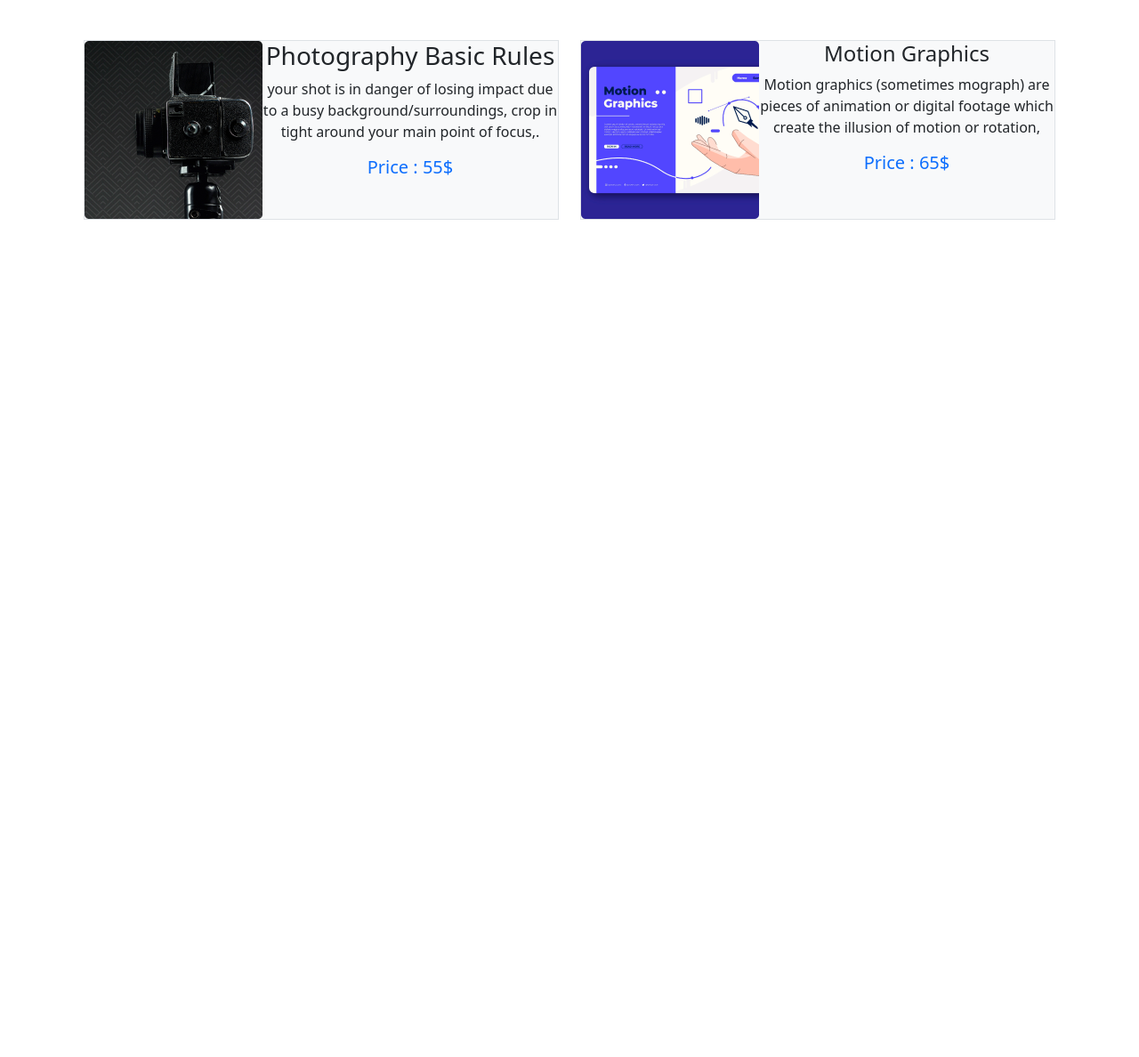
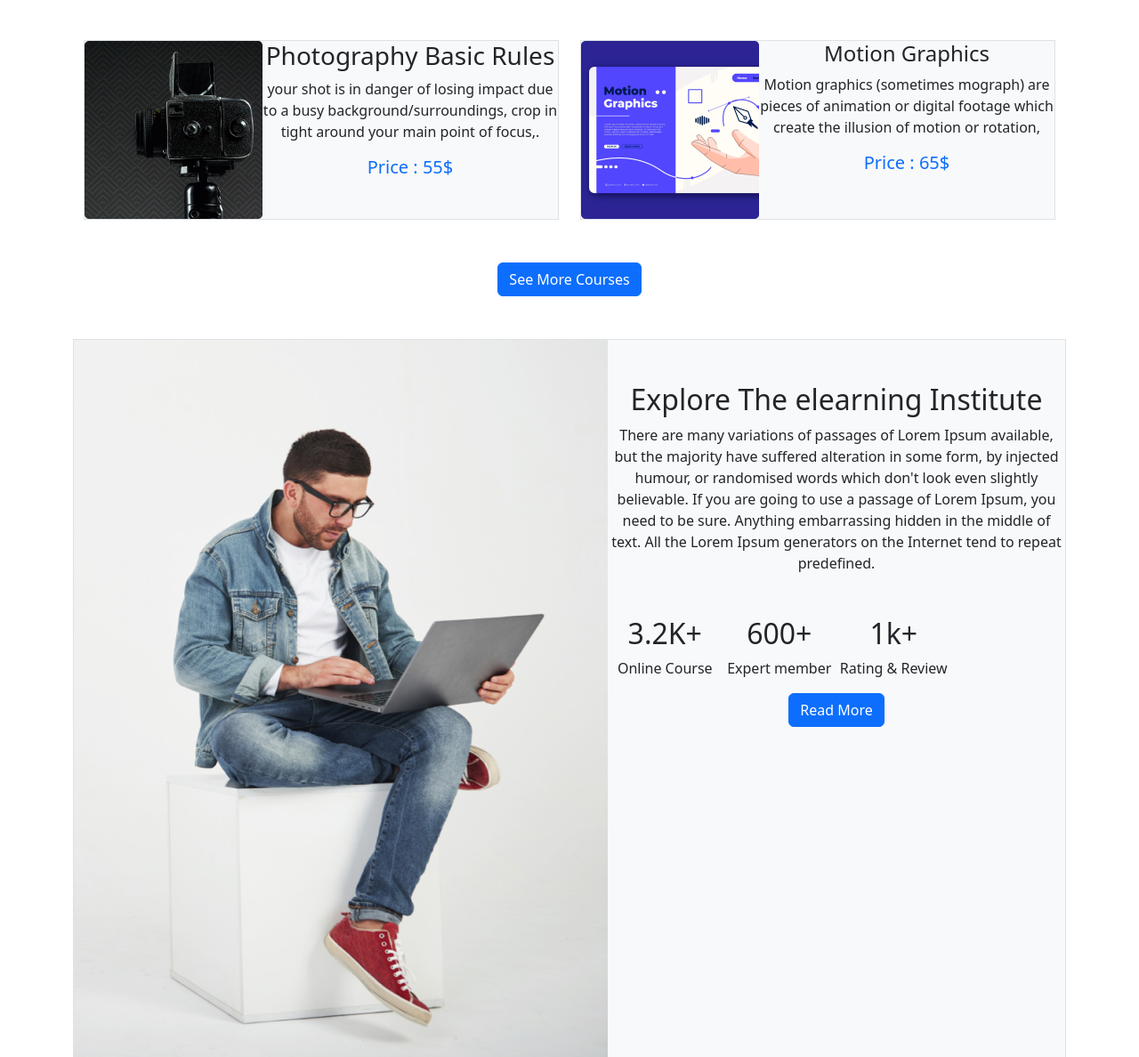
Before and after one commit to imashiqe/education_teckno, a plain HTML site: page index.html in a window 1280 px wide. Shown: the part 1365-2553 px from the top of the page at 89% size. Before the commit the page ends 1660 px from the top, so only its background shows below. Drawn offline with nearby package versions, Linux system fonts and the light colour scheme.

Commit message:
explore section start

```diff
--- a/index.html
+++ b/index.html
@@ -207,10 +207,58 @@
 
 
                     </div>
+
+                    <button type="button" class="btn btn-primary mt-5 ">See More Courses</button>
                   </div>
+
+
             </section>
 
             <!-- course part ended -->
+
+          <!-- explore part start -->
+          <section class="container mb-5">
+            <div class="col-12 ">
+                <div class=" border bg-light">
+                    <div class="course-item d-flex">
+                        <div class="item_img ">
+                            <img   src="./images/working.png" alt="">
+                        </div>
+                        <div class="items_text  bg-gray text-center mt-5">
+                            <h2>Explore The elearning Institute</h2>
+                            <p>There are many variations of passages of Lorem Ipsum available, but the majority have suffered alteration in some form, by injected humour, or randomised words which don't look even slightly believable. If you are going to use a passage of Lorem Ipsum, you need to be sure.
+
+                                Anything embarrassing hidden in the middle of text. All the Lorem Ipsum generators on the Internet tend to repeat predefined.</p>
+                                <div class="extra_ler d-flex text-center mt-5">
+                                    <div class="col-3">
+                                        <h2>3.2K+</h2>
+                                        <p>
+                                            Online Course
+                                        </p>
+                                    </div>
+
+                                    <div class="col-3">
+                                        <h2>600+</h2>
+                                        <p>
+                                            Expert member
+                                        </p>
+                                    </div>
+
+                                    <div class="col-3">
+                                        <h2>1k+</h2>
+                                        <p>
+                                            Rating & Review
+                                        </p>
+                                    </div>
+                                </div>
+
+                                <button type="button" class="btn btn-primary">Read More</button>
+                        </div>
+                    </div>
+
+                </div>
+              </div>
+          </section>
         </main>
 
 
```
